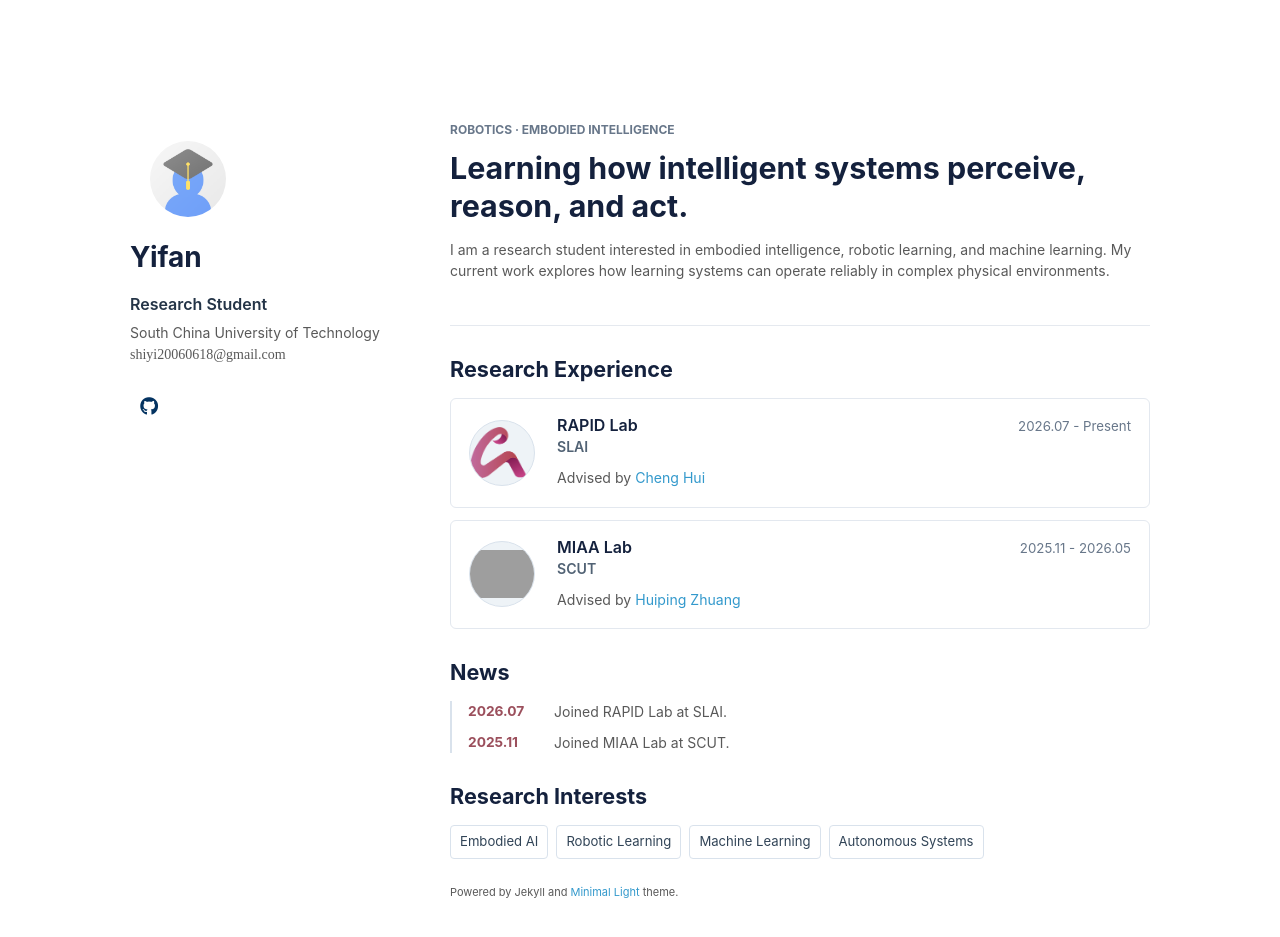
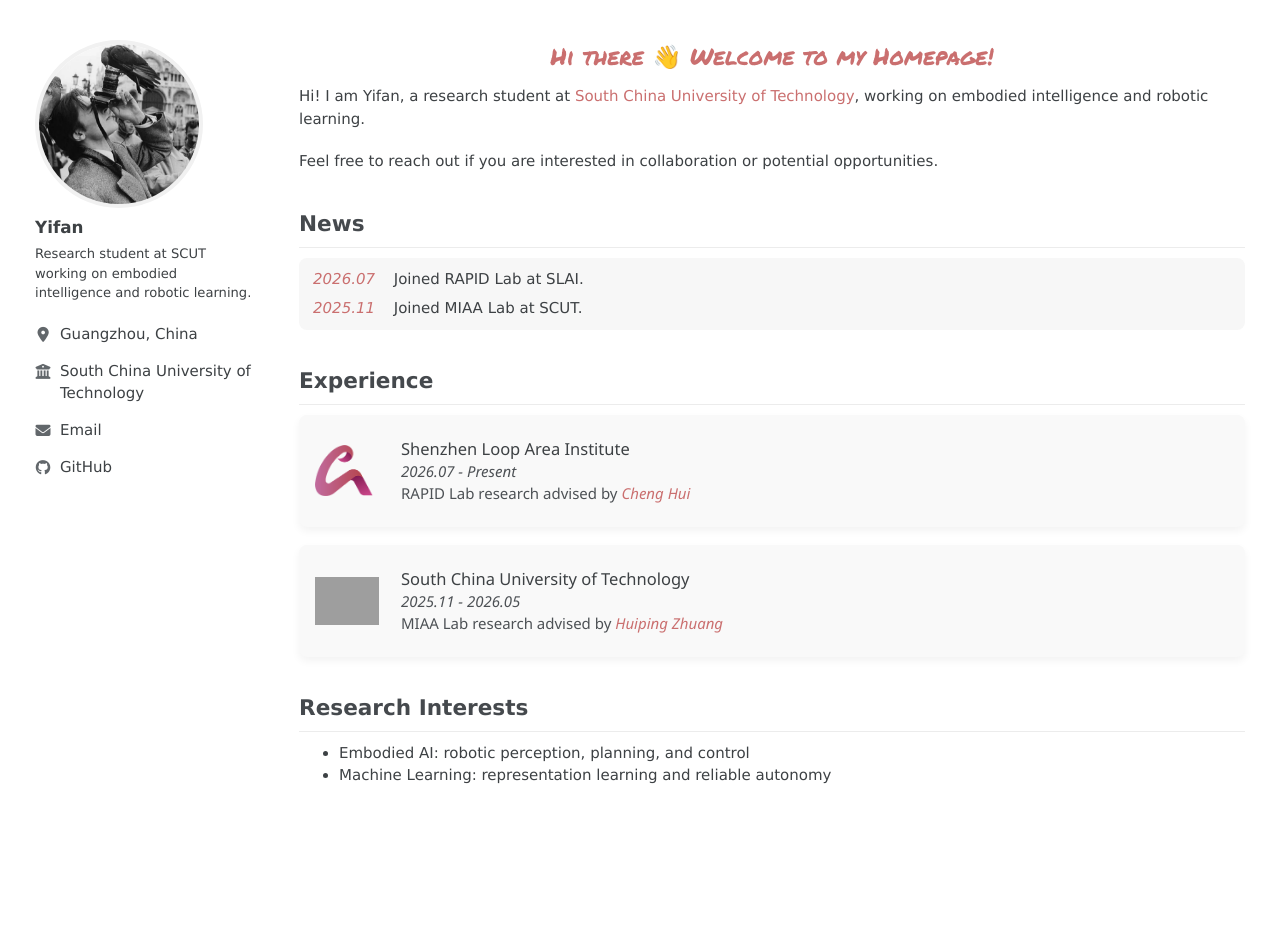
Before and after one commit to sudo-yf/wui-homepage, a Jekyll site: the page built from index.md, in a window 1280 px wide and 971 px high. Shown: the top 937 px of the window. Built offline with Jekyll 4.4.1, drawn with Linux system fonts in a browser that asks for light colours; a style sheet for code colours, icons or effects is not loaded; grey boxes are pictures that could not be loaded.

Commit message:
Match the OP academic homepage layout

```diff
--- a/_config.yml
+++ b/_config.yml
@@ -4,6 +4,8 @@
 affiliation: South China University of Technology
 affiliation_link: https://www.scut.edu.cn/en/
 email: shiyi20060618@gmail.com
+bio: Research student at SCUT working on embodied intelligence and robotic learning.
+location: Guangzhou, China
 
 # Search Engine Optimization (SEO)
 # The following information is used to improve the website traffic from search engines, e.g., Google.
@@ -21,13 +23,13 @@
 
 # Images (e.g., your profile picture and your website's favicon)
 # "favicon" and "favicon_dark" are used for the light and dark modes, respectively.
-avatar: ./assets/img/avatar.png
+avatar: ./assets/img/avatar.webp
 favicon: ./assets/img/favicon.png
 favicon_dark: ./assets/img/favicon-dark.png
 
 # Footnote
 # You may use the option to disable the footnote, "Powered by Jekyll and Minimal Light theme."
-enable_footnote: true
+enable_footnote: false
 
 # Auto Dark Mode
 # You may use the option to disable the automatic dark theme
@@ -55,5 +57,6 @@
   - README_zh_Hant.md
   - README_de.md
   - LICENSE
+  - THIRD_PARTY_NOTICES.md
   - minimal-light.gemspec
   - html_source_file/
--- a/_data/experience.yml
+++ b/_data/experience.yml
@@ -1,5 +1,6 @@
 - lab: RAPID Lab
   institution: SLAI
+  institution_name: Shenzhen Loop Area Institute
   period: 2026.07 - Present
   advisor: Cheng Hui
   advisor_url: https://cse.sysu.edu.cn/en/teacher/ChengHui
@@ -10,6 +11,7 @@
 
 - lab: MIAA Lab
   institution: SCUT
+  institution_name: South China University of Technology
   period: 2025.11 - 2026.05
   advisor: Huiping Zhuang
   advisor_url: https://zhuanghp.github.io/
--- a/_includes/experience.html
+++ b/_includes/experience.html
@@ -1,24 +1,15 @@
-<div class="experience-list">
+<div class="experience-container">
   {% for item in site.data.experience %}
-  <article class="experience-item">
-    <div class="experience-mark" aria-hidden="true">
-      {% if item.logo %}
-      <img src="{{ item.logo | relative_url }}" alt="">
-      {% else %}
-      <span>{{ item.initials }}</span>
-      {% endif %}
-    </div>
-    <div class="experience-content">
-      <div class="experience-heading">
-        <div>
-          <h3>{{ item.lab }}</h3>
-          <p class="experience-institution">{{ item.institution }}</p>
-        </div>
-        <time>{{ item.period }}</time>
-      </div>
-      <p class="experience-advisor">Advised by <a href="{{ item.advisor_url }}" target="_blank" rel="noopener">{{ item.advisor }}</a></p>
+  <article class="experience-card">
+    {% if item.logo %}
+    <img src="{{ item.logo | relative_url }}" alt="{{ item.institution_name }} logo" class="experience-logo">
+    {% endif %}
+    <div class="experience-info">
+      <strong>{{ item.institution_name }}</strong><br>
+      <em>{{ item.period }}</em><br>
+      {{ item.lab }} research advised by <a href="{{ item.advisor_url }}" target="_blank" rel="noopener"><em>{{ item.advisor }}</em></a>
       {% if item.summary %}
-      <p class="experience-summary">{{ item.summary }}</p>
+      <br><span class="experience-summary">{{ item.summary }}</span>
       {% endif %}
     </div>
   </article>
--- a/_layouts/homepage.html
+++ b/_layouts/homepage.html
@@ -33,67 +33,28 @@
     <link rel="stylesheet" href="./assets/css/style-no-dark-mode.css">
     <link rel="stylesheet" href="./assets/css/publications-no-dark-mode.css">
     {% endif %}
+    <link rel="stylesheet" href="./assets/css/home.css">
 
   </head>
-  <body>
+  <body class="op-home">
     <div class="wrapper">
-      <header>
-
+      <header class="profile-sidebar">
         {% if site.avatar %}
-        <a class="image avatar"><img src="{{ site.avatar }}" alt="Portrait of {{ site.title }}" /></a>
+        <div class="profile-avatar">
+          <img src="{{ site.avatar }}" alt="Portrait of {{ site.title }}" />
+        </div>
         {% endif %}
 
-        <h1>{{ site.title }}</h1>
-
-        {% if site.position %}
-        <position>{{ site.position }}</position>
-        <br>
-        {% endif %}
-        {% if site.affiliation %}
-        <a href="{{ site.affiliation_link }}" target="_blank" rel="noopener"><autocolor>{{ site.affiliation }}</autocolor></a>
-        <br>
-        {% endif %}
-        {% if site.email %}
-        <email>{{ site.email }}</email>
-        {% endif %}
-
-        <br>
-        <br>
-        <div class="social-icons">
-        {% if site.google_scholar %}
-        <a href="{{ site.google_scholar }}" aria-label="Google Scholar" title="Google Scholar">
-          <i class="ai ai-google-scholar" style="font-size:1.2rem"></i>
-        </a>
-        {% endif %}
-
-        {% if site.cv_link %}
-        <a href="{{ site.cv_link }}" aria-label="Curriculum vitae" title="Curriculum vitae">
-          <i class="ai ai-cv" style="font-size:1.3rem;"></i>
-        </a>
-        {% endif %}
-
-        {% if site.github_link %}
-        <a href="{{ site.github_link }}" aria-label="GitHub" title="GitHub">
-          <i class="fab fa-github"></i>
-        </a>
-        {% endif %}
-
-        {% if site.linkedin %}
-        <a href="{{ site.linkedin }}" aria-label="LinkedIn" title="LinkedIn">
-          <i class="fab fa-linkedin"></i>
-        </a>
-        {% endif %}
-
-        {% if site.twitter %}
-        <a href="{{ site.twitter }}" aria-label="X / Twitter" title="X / Twitter">
-          <i class="fab fa-x-twitter"></i>
-        </a>
-        {% endif %}
-        </div>
-        <br>
-
+        <h1 class="profile-name">{{ site.title }}</h1>
+        <p class="profile-bio">{{ site.bio }}</p>
+        <ul class="profile-links">
+          <li><i class="fa-solid fa-location-dot" aria-hidden="true"></i><span>{{ site.location }}</span></li>
+          <li><i class="fa-solid fa-building-columns" aria-hidden="true"></i><a href="{{ site.affiliation_link }}" target="_blank" rel="noopener">{{ site.affiliation }}</a></li>
+          <li><i class="fa-solid fa-envelope" aria-hidden="true"></i><a href="mailto:{{ site.email }}">Email</a></li>
+          <li><i class="fa-brands fa-github" aria-hidden="true"></i><a href="{{ site.github_link }}" target="_blank" rel="noopener">GitHub</a></li>
+        </ul>
       </header>
-      <section>
+      <section class="homepage-content">
 
       {{ content }}
 
--- /dev/null
+++ b/assets/css/home.css
@@ -0,0 +1,301 @@
+/* Homepage composition adapted from oplisty/oplisty.github.io (MIT). */
+@import url("https://fonts.googleapis.com/css2?family=Permanent+Marker&display=swap");
+
+body.op-home {
+  background: #fff;
+  color: #3d4144;
+  font-family: "Arial Rounded MT Bold", Verdana, sans-serif;
+  font-size: 15px;
+  line-height: 1.5;
+  margin: 0;
+  padding: 0;
+}
+
+.op-home .wrapper {
+  display: grid;
+  grid-template-columns: 220px minmax(0, 1fr);
+  column-gap: 44px;
+  margin: 0 auto;
+  width: min(1210px, calc(100% - 48px));
+}
+
+.op-home .profile-sidebar {
+  align-self: start;
+  float: none;
+  padding: 40px 0;
+  position: sticky;
+  text-align: left;
+  top: 0;
+  width: auto;
+}
+
+.op-home .homepage-content {
+  border: 0;
+  float: none;
+  margin: 0;
+  min-width: 0;
+  padding: 40px 0 64px;
+  width: auto;
+}
+
+.op-home footer {
+  display: none;
+}
+
+.profile-avatar {
+  height: 160px;
+  margin: 0 0 18px;
+  width: 160px;
+}
+
+.profile-avatar img {
+  border: 4px solid #f1f1f1;
+  border-radius: 50%;
+  display: block;
+  height: 100%;
+  object-fit: cover;
+  padding: 0;
+  width: 100%;
+}
+
+.op-home .profile-name {
+  color: #3d4144;
+  font-size: 1.05rem;
+  font-weight: 700;
+  margin: 0 0 8px;
+}
+
+.profile-bio {
+  font-size: .82rem;
+  line-height: 1.45;
+  margin: 0 0 22px;
+}
+
+.profile-links {
+  background: none;
+  border: 0;
+  border-radius: 0;
+  height: auto;
+  list-style: none;
+  margin: 0;
+  padding: 0;
+  width: auto;
+}
+
+.profile-links li {
+  align-items: start;
+  border: 0;
+  display: grid;
+  float: none;
+  gap: 9px;
+  grid-template-columns: 16px minmax(0, 1fr);
+  height: auto;
+  margin: 0 0 15px;
+  width: auto;
+}
+
+.profile-links i {
+  color: #62676b;
+  line-height: 1.5;
+  text-align: center;
+}
+
+.op-home a {
+  color: #ca6f6f;
+  text-decoration: none;
+}
+
+.op-home a:hover {
+  color: #a84f69;
+  text-decoration: underline;
+}
+
+.op-home strong {
+  color: #3d4144;
+}
+
+.profile-links a,
+.profile-links span {
+  color: #3d4144;
+  display: inline;
+  font-size: inherit;
+  height: auto;
+  line-height: 1.45;
+  padding: 0;
+  text-align: left;
+}
+
+.op-home .main-heading {
+  color: #ca6f6f;
+  font-family: "Permanent Marker", cursive;
+  font-size: 1.45rem;
+  font-weight: 400;
+  line-height: 1.35;
+  margin: 0 0 14px;
+  text-align: center;
+}
+
+.op-home h2 {
+  border-bottom: 1px solid #ececec;
+  color: #45494d;
+  font-size: 1.35rem;
+  font-weight: 700;
+  line-height: 1.2;
+  margin: 38px 0 10px;
+  padding-bottom: 10px;
+}
+
+.news-box {
+  background: #f7f7f7;
+  border-radius: 8px;
+  margin-bottom: 20px;
+  max-height: 220px;
+  overflow-y: auto;
+  padding: 10px 14px;
+}
+
+.news-list {
+  border: 0;
+  display: block;
+  list-style: none;
+  margin: 0;
+  padding: 0;
+}
+
+.news-list li {
+  line-height: 1.5;
+  margin-bottom: 7px;
+}
+
+.news-list li:last-child {
+  margin-bottom: 0;
+}
+
+.news-date {
+  color: #ca6f6f;
+  display: inline-block;
+  font-weight: 400;
+  min-width: 76px;
+}
+
+.experience-container {
+  display: flex;
+  flex-direction: column;
+  gap: 18px;
+}
+
+.experience-card {
+  align-items: center;
+  background: #f9f9f9;
+  border-radius: 8px;
+  box-shadow: 0 4px 8px rgba(0, 0, 0, .05);
+  box-sizing: border-box;
+  display: flex;
+  min-height: 112px;
+  padding: 16px;
+  transition: box-shadow .3s;
+}
+
+.experience-card:hover {
+  box-shadow: 0 8px 16px rgba(0, 0, 0, .1);
+}
+
+.experience-logo {
+  border-radius: 0;
+  flex: 0 0 auto;
+  height: 64px;
+  margin-right: 22px;
+  object-fit: contain;
+  width: 64px;
+}
+
+.experience-info {
+  color: #4d5155;
+  font-family: "Segoe UI", sans-serif;
+  line-height: 1.45;
+  min-width: 0;
+}
+
+.experience-info strong {
+  color: #3d4144;
+  font-size: 1.1em;
+}
+
+.experience-summary {
+  color: #888;
+}
+
+.op-home .homepage-content > ul {
+  margin-top: 0;
+}
+
+@media screen and (max-width: 960px) {
+  .op-home .wrapper {
+    display: block;
+    width: min(760px, calc(100% - 30px));
+  }
+
+  .op-home .profile-sidebar {
+    padding: 28px 0 22px;
+    position: static;
+    text-align: center;
+  }
+
+  .profile-avatar {
+    height: 132px;
+    margin: 0 auto 16px;
+    width: 132px;
+  }
+
+  .profile-bio {
+    margin-left: auto;
+    margin-right: auto;
+    max-width: 480px;
+  }
+
+  .profile-links {
+    display: flex;
+    flex-wrap: wrap;
+    gap: 10px 18px;
+    justify-content: center;
+  }
+
+  .profile-links li {
+    display: flex;
+    gap: 7px;
+    margin: 0;
+  }
+
+  .op-home .homepage-content {
+    border-top: 1px solid #ececec;
+    padding: 24px 0 48px;
+  }
+}
+
+@media screen and (max-width: 520px) {
+  .op-home .main-heading {
+    font-size: 1.2rem;
+  }
+
+  .op-home h2 {
+    font-size: 1.2rem;
+    margin-top: 30px;
+  }
+
+  .profile-links {
+    align-items: center;
+    flex-direction: column;
+  }
+
+  .experience-card {
+    align-items: flex-start;
+    min-height: 0;
+    padding: 14px;
+  }
+
+  .experience-logo {
+    height: 52px;
+    margin-right: 14px;
+    width: 52px;
+  }
+}
--- a/index.md
+++ b/index.md
@@ -2,36 +2,28 @@
 layout: homepage
 ---
 
-<div class="intro-block">
-  <p class="eyebrow">Robotics · Embodied Intelligence</p>
-  <h2 class="intro-title">Learning how intelligent systems perceive, reason, and act.</h2>
-  <p>I am a research student interested in embodied intelligence, robotic learning, and machine learning. My current work explores how learning systems can operate reliably in complex physical environments.</p>
+<h1 class="main-heading">Hi there <span aria-hidden="true">&#128075;</span> Welcome to my Homepage!</h1>
+
+Hi! I am **Yifan**, a research student at [South China University of Technology](https://www.scut.edu.cn/en/), working on embodied intelligence and robotic learning.
+
+Feel free to reach out if you are interested in collaboration or potential opportunities.
+
+## News
+
+<div class="news-box">
+  <ul class="news-list">
+    <li><span class="news-date"><em>2026.07</em></span> Joined RAPID Lab at SLAI.</li>
+    <li><span class="news-date"><em>2025.11</em></span> Joined MIAA Lab at SCUT.</li>
+  </ul>
 </div>
 
-## Research Experience
+## Experience
 
 {% include experience.html %}
 
-## News
-
-<div class="news-list">
-  <div class="news-item">
-    <time>2026.07</time>
-    <p>Joined RAPID Lab at SLAI.</p>
-  </div>
-  <div class="news-item">
-    <time>2025.11</time>
-    <p>Joined MIAA Lab at SCUT.</p>
-  </div>
-</div>
-
 ## Research Interests
 
-<div class="interest-list" aria-label="Research interests">
-  <span>Embodied AI</span>
-  <span>Robotic Learning</span>
-  <span>Machine Learning</span>
-  <span>Autonomous Systems</span>
-</div>
+- **Embodied AI:** robotic perception, planning, and control
+- **Machine Learning:** representation learning and reliable autonomy
 
 <!-- Add selected publications and projects here when they are ready. -->
```
Also changed, not shown: THIRD_PARTY_NOTICES.md (added, +26 -0 lines), assets/img/avatar.webp (added).
